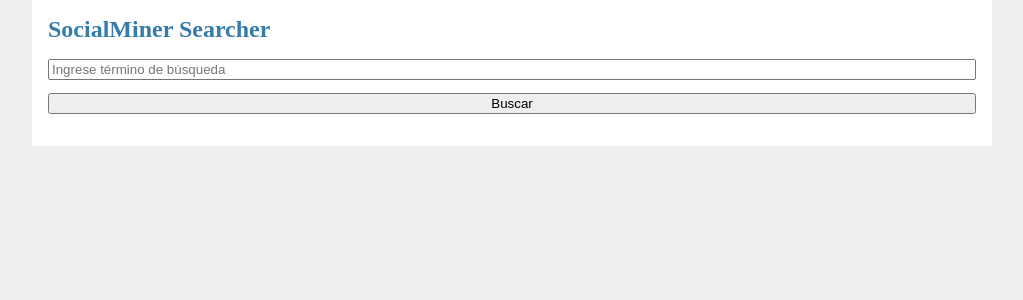
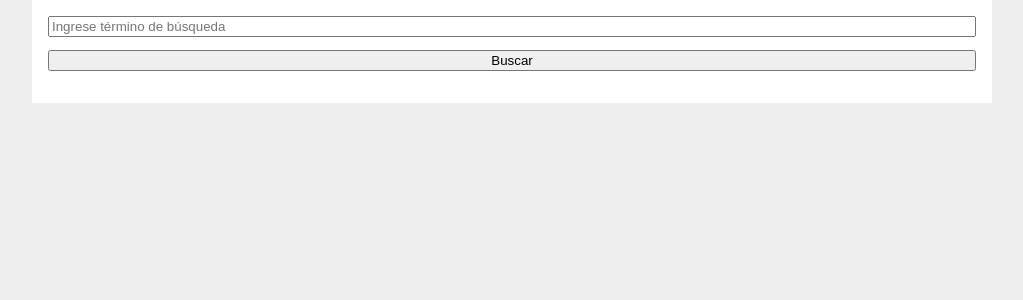
Before and after one commit to marcewp15/SocialMinerApp, a Flask app: page / in a window 1280 px wide. Shown: the part 91-391 px from the top of the page, without its empty margins (128-1151 px from the left). Run offline with Flask 3, Linux system fonts and the light colour scheme.

Commit message:
Modificando los titulos de la página principal

```diff
--- a/myproject/flaskr/templates/home/index.html
+++ b/myproject/flaskr/templates/home/index.html
@@ -4,7 +4,7 @@
 {% endblock %}
 
 {% block content %}
-<h1>SocialMiner Searcher</h1>
+
     <form action="/searcher" method="post">
         <input type="text" name="term" placeholder="Ingrese término de búsqueda">
         <button type="submit">Buscar</button>
```
